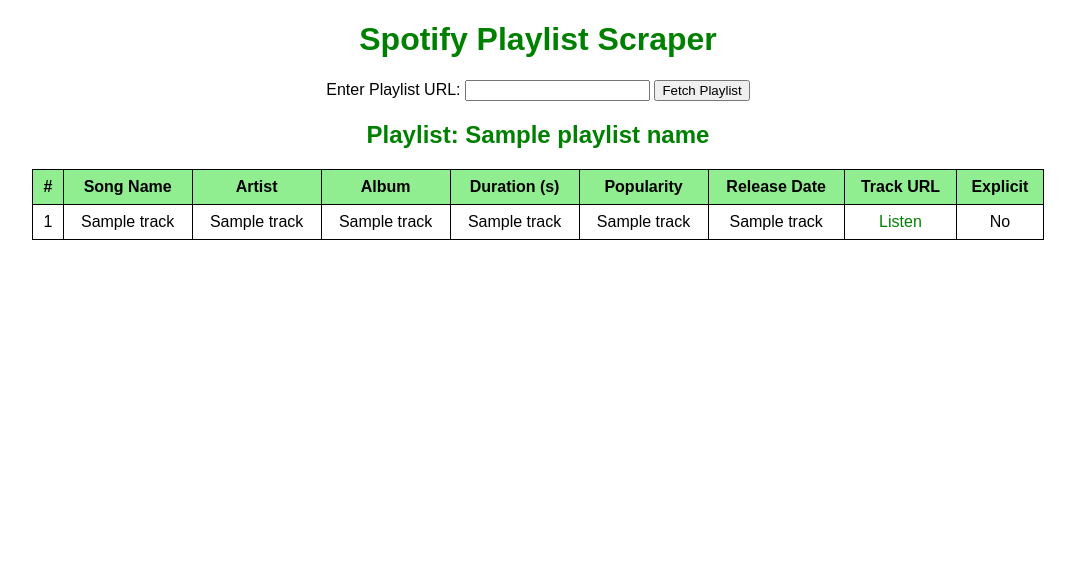
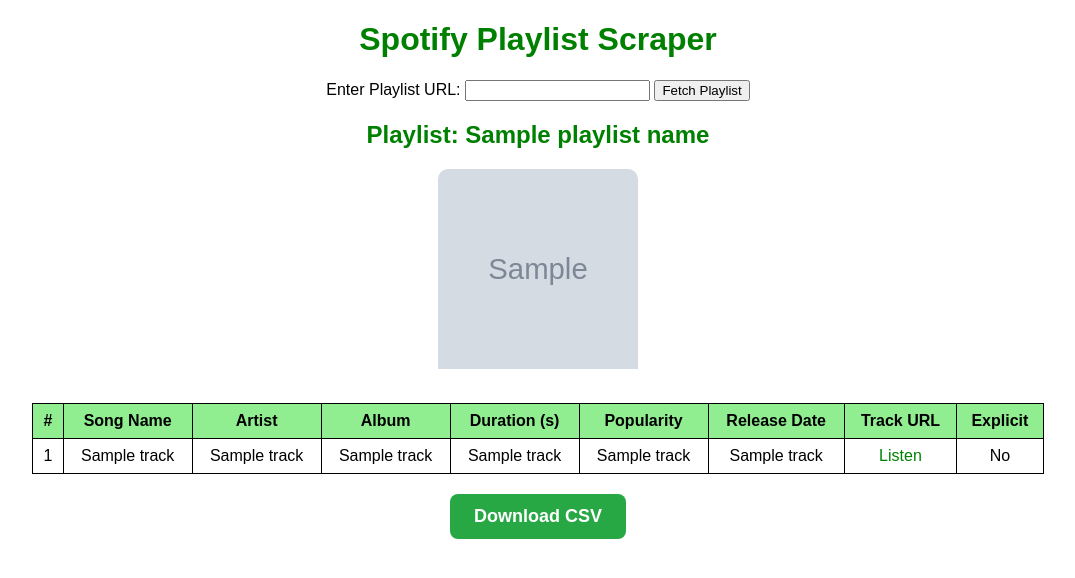
Before and after one commit to matthewtseng1/spotiscraper, a Flask app: template templates/index.html in a window 1280 px wide. Shown: the top 578 px of the page, without its empty margins (102-1177 px from the left). Run offline with Flask 3, Linux system fonts and the light colour scheme; the template is opened without the code that fills it: most values are stand-ins (such as "Sample title", 1, 10 or a date in 2020); grey boxes marked "Sample" are stand-in pictures.

Commit message:
Album Cover support

```diff
--- a/app.py
+++ b/app.py
@@ -1,7 +1,9 @@
-from flask import Flask, render_template, request
+from flask import Flask, render_template, request, send_file
 import spotipy
 from spotipy.oauth2 import SpotifyClientCredentials
 import os
+import csv
+from io import StringIO, BytesIO
 from dotenv import load_dotenv
 
 # Load environment variables
@@ -15,11 +17,16 @@ client_Secret = os.getenv("SPOTIFY_CLIENT_SECRET")
 
 sp = spotipy.Spotify(auth_manager=SpotifyClientCredentials(client_id=client_ID, client_secret=client_Secret))
 
+# Store tracks globally for download
+tracks = []
+playlist_name = ""
 
 @app.route("/", methods=["GET", "POST"])
 def index():
+    global tracks, playlist_name
     tracks = []
     playlist_name = ""
+    playlist_cover = ""  # Store the playlist cover image URL
 
     if request.method == "POST":
         playlist_url = request.form.get("playlist_url")
@@ -28,6 +35,7 @@ def index():
             playlist_id = playlist_url.split("/")[-1].split("?")[0]
             results = sp.playlist(playlist_id)
             playlist_name = results["name"]
+            playlist_cover = results["images"][0]["url"] if results["images"] else ""  # Fetch the playlist cover image
 
             for idx, item in enumerate(results["tracks"]["items"]):
                 track = item["track"]
@@ -43,8 +51,27 @@ def index():
 
                     tracks.append([idx + 1, name, artist, album, duration, popularity, release_date, track_url, explicit])
 
-    return render_template("index.html", tracks=tracks, playlist_name=playlist_name)
+    return render_template("index.html", tracks=tracks, playlist_name=playlist_name, playlist_cover=playlist_cover)
 
+
+@app.route("/download")
+def download_csv():
+    if not tracks:
+        return "No data available to download.", 400
+
+    output = BytesIO()
+    csv_writer = csv.writer(output, quoting=csv.QUOTE_NONNUMERIC)
+    csv_writer.writerow(["Index", "Name", "Artist", "Album", "Duration (s)", "Popularity", "Release Date", "Spotify URL", "Explicit"])
+    csv_writer.writerows(tracks)
+
+    output.seek(0)  # Move cursor to start
+
+    return send_file(
+        output,
+        mimetype="text/csv",
+        as_attachment=True,
+        download_name=f"{playlist_name}.csv"
+    )
 
 if __name__ == "__main__":
     app.run(debug=True)
--- a/static/styles.css
+++ b/static/styles.css
@@ -36,3 +36,38 @@ a {
 a:hover {
   text-decoration: underline;
 }
+
+.download-btn {
+  background-color: #28a745; /* Green */
+  color: white;
+  font-size: 18px;
+  font-weight: bold;
+  padding: 12px 24px;
+  margin-top: 20px;
+  border-radius: 8px;
+  text-decoration: none;
+  display: inline-block;
+  transition: 0.3s;
+  transition: transform 0.3s ease;
+}
+
+.download-btn:hover {
+  background-color: #218838;
+  transition: scale(1.1);
+  transition: 0.3s;
+}
+
+
+.playlist-cover {
+  width: 200px;
+  height: 200px;
+  border-radius: 10px;
+  margin-top: 0px;
+  padding-bottom: 30px;
+  transition: transform 0.3s ease;
+}
+
+.playlist-cover:hover {
+  transform: scale(1.1);
+  transition: 0.3s;
+}
--- a/templates/index.html
+++ b/templates/index.html
@@ -5,6 +5,7 @@
     <meta name="viewport" content="width=device-width, initial-scale=1.0">
     <title>Spotify Playlist Scraper</title>
     <link rel="stylesheet" href="{{ url_for('static', filename='styles.css') }}">
+    <link rel="icon" type="image/png" href="{{ url_for('static', filename='favicon.ico') }}">
 </head>
 <body>
     <h1>Spotify Playlist Scraper</h1>
@@ -16,6 +17,11 @@
 
     {% if tracks %}
         <h2>Playlist: {{ playlist_name }}</h2>
+
+        {% if playlist_cover %}
+            <img src="{{ playlist_cover }}" alt="Playlist Cover" class="playlist-cover">
+        {% endif %}
+
         <table>
             <tr>
                 <th>#</th>
@@ -42,6 +48,7 @@
                 </tr>
             {% endfor %}
         </table>
+        <a href="/download" class="download-btn">Download CSV</a>
     {% endif %}
 </body>
 </html>
```
Also changed, not shown: 1 other file.
